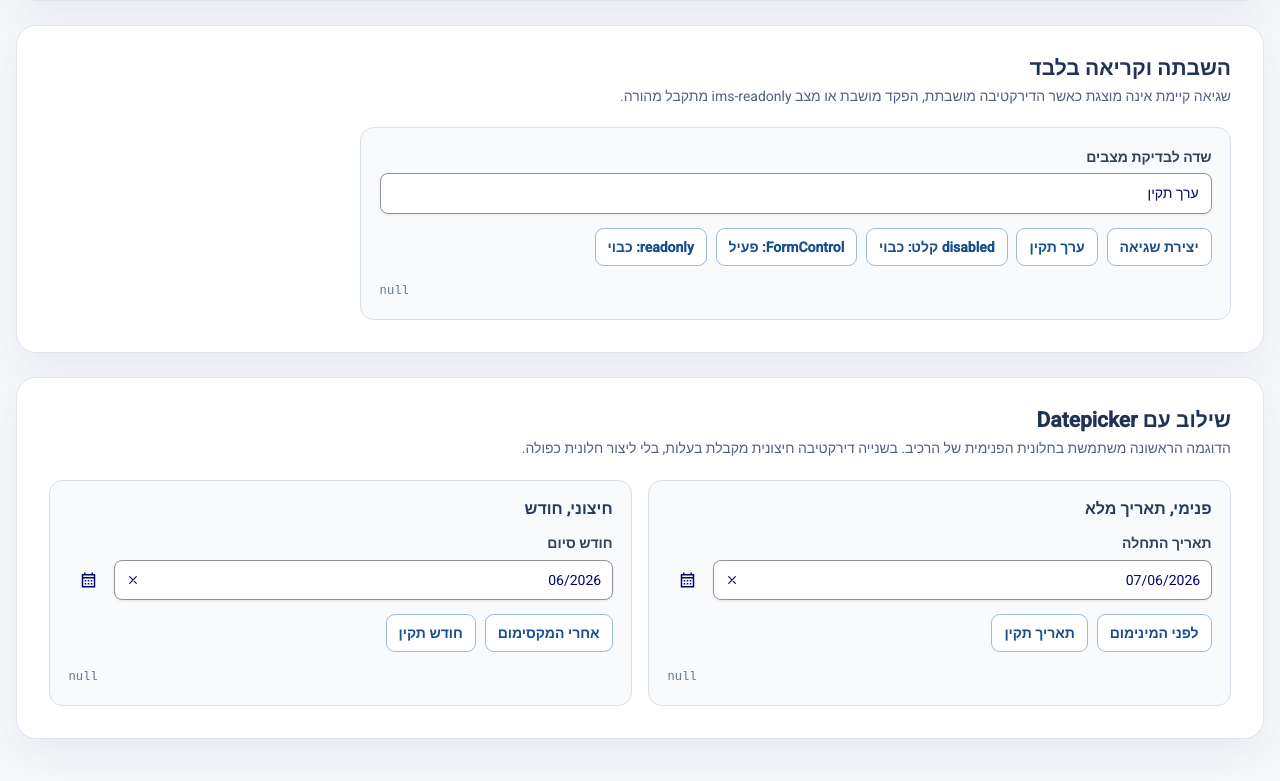
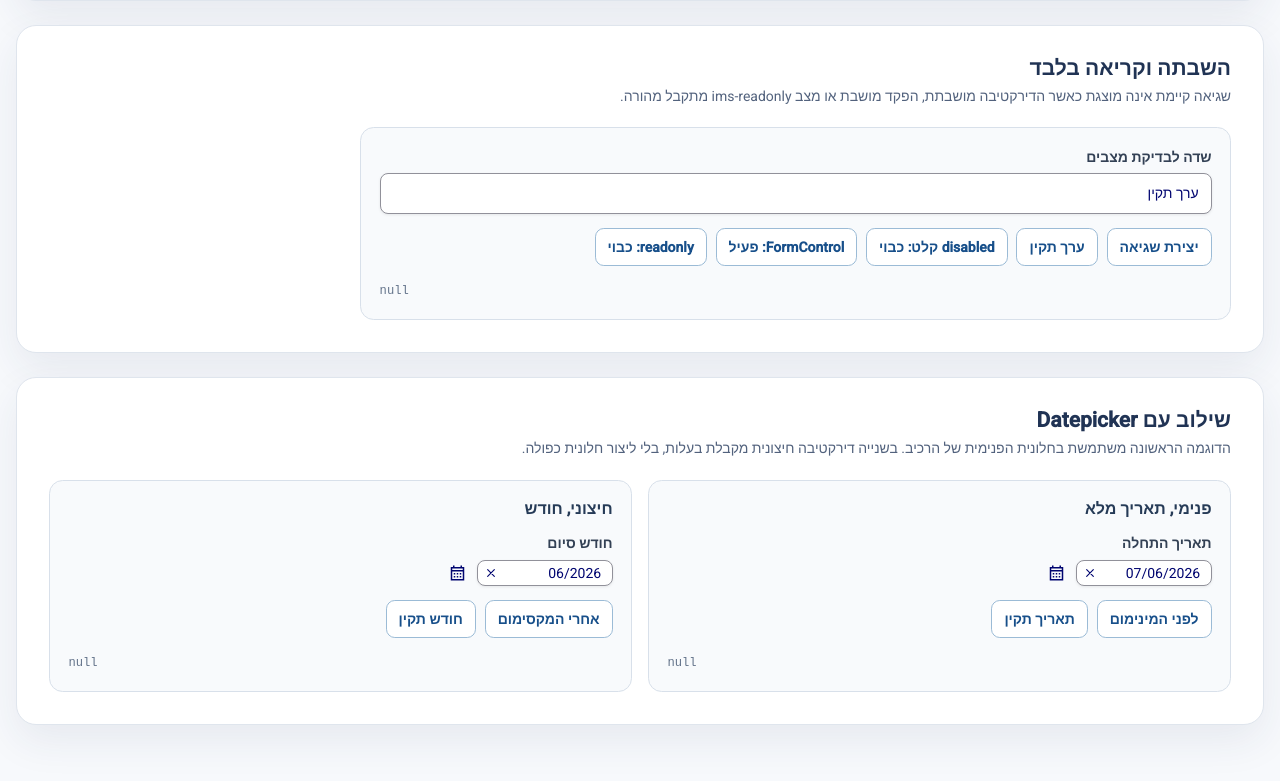
Before and after one commit to Far-Art/features-testing, an Angular app: page /error-popover in a window 1280 px wide. Shown: the part 593-1374 px from the top of the page. Built offline with nearby package versions, Linux system fonts and the light colour scheme.

Commit message:
update sizing

```diff
--- a/src/styles/ims-datepicker.scss
+++ b/src/styles/ims-datepicker.scss
@@ -1,4 +1,8 @@
 .ims-datepicker-host {
+    --ims-input-action-size: var(--field-height);
+    --ims-input-min-height: var(--field-height);
+
+    inline-size: var(--field-width-s);
     color: var(--ims-color-on-surface);
 }
 
@@ -6,7 +10,8 @@
     --ims-input-padding: 0;
 
     display: flex;
-    width: 100%;
+    inline-size: 100%;
+    block-size: var(--field-height);
     overflow: hidden;
 
     &:focus-within {
@@ -18,8 +23,9 @@
 
     .ims-datepicker__input {
         flex: 1 1 auto;
-        min-width: 0;
-        padding: 0.45rem 0.65rem;
+        min-inline-size: 0;
+        padding-block: 0;
+        padding-inline: 0.65rem;
         border: 0;
         outline: 0;
         background: transparent;
@@ -41,7 +47,7 @@
     .ims-datepicker__clear {
         display: grid;
         place-items: center;
-        flex: 0 0 2.25rem;
+        flex: 0 0 var(--field-height);
         padding: 0;
         border: 0;
         outline: 0;
@@ -71,6 +77,12 @@
             stroke-width: 1.7;
         }
     }
+}
+
+.ims-datepicker-host > .ims-datepicker__toggle {
+    min-inline-size: var(--ims-input-action-size);
+    min-block-size: var(--ims-input-action-size);
+    padding: 0;
 }
 
 .ims-datepicker__field.ims-datepicker__field--open {
```
Also changed, not shown: src/app/components/ims-datepicker/README.md, 1 other file (tests, documents, lock files or other folders).
